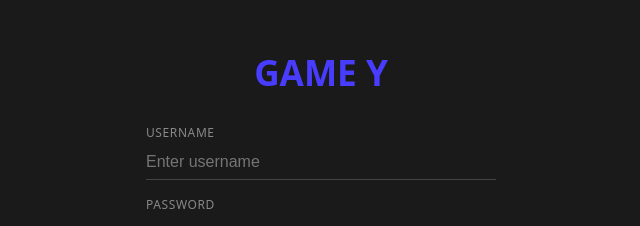
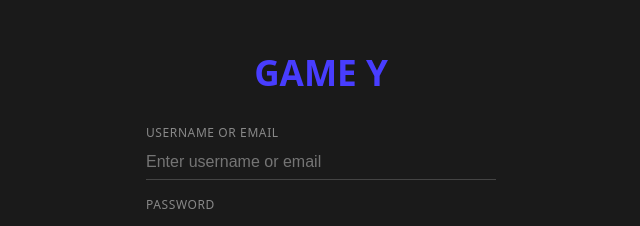
Before and after one commit to Arquisoft/yovi_en1a, a React app in the folder webapp/: page / in a window 1280 px wide. Shown: the part 159-385 px from the top of the page, without its empty margins (319-959 px from the left). Built offline with nearby package versions, Linux system fonts and the light colour scheme; no server answers; the HTML template or start-up script is replaced by a standard one.

Commit message:
update login form for username-or-email and JWT storage

```diff
--- a/webapp/src/App.tsx
+++ b/webapp/src/App.tsx
@@ -27,6 +27,7 @@ function App() {
 
   const handleLogout = () => {
     localStorage.removeItem('username');
+    localStorage.removeItem('token');
     globalThis.location.href = globalThis.location.pathname;
   };
 
--- a/webapp/src/RegisterForm.tsx
+++ b/webapp/src/RegisterForm.tsx
@@ -37,7 +37,7 @@ const RegisterForm: React.FC<RegisterFormProps> = ({ onRegisterSuccess }) => {
       const endpoint = mode === 'login' ? '/login' : '/createuser';
 
       const payload = mode === 'login'
-        ? { username, password }
+        ? { usernameOrEmail: username, password }
         : { username, email, password };
 
       const res = await fetch(`${API_URL}${endpoint}`, {
@@ -49,7 +49,10 @@ const RegisterForm: React.FC<RegisterFormProps> = ({ onRegisterSuccess }) => {
       const data = await res.json();
 
       if (res.ok) {
-        onRegisterSuccess(username);
+        if (data.token) {
+          localStorage.setItem('token', data.token);
+        }
+        onRegisterSuccess(data.username || username);
       } else {
         setError(data.error || 'Server error occurred');
       }
@@ -89,14 +92,14 @@ const RegisterForm: React.FC<RegisterFormProps> = ({ onRegisterSuccess }) => {
         )}
 
         <div className="form-group">
-          <label htmlFor="username">Username</label>
+          <label htmlFor="username">{mode === 'login' ? 'Username or Email' : 'Username'}</label>
           <input
             type="text"
             id="username"
             value={username}
             onChange={(e) => setUsername(e.target.value)}
             className="form-input"
-            placeholder={mode === 'login' ? "Enter username" : "Choose a username"}
+            placeholder={mode === 'login' ? "Enter username or email" : "Choose a username"}
             required
           />
         </div>
```
